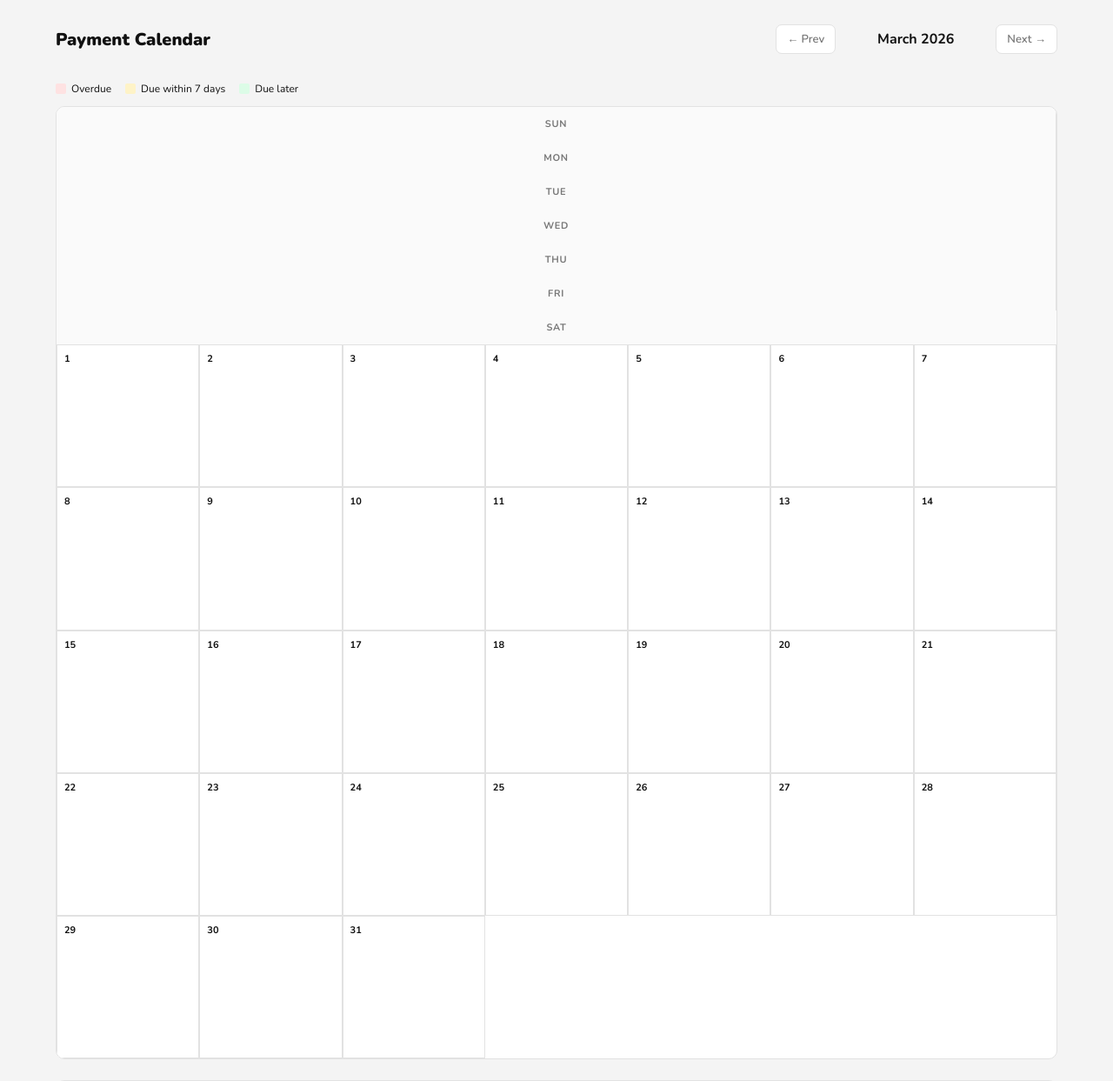
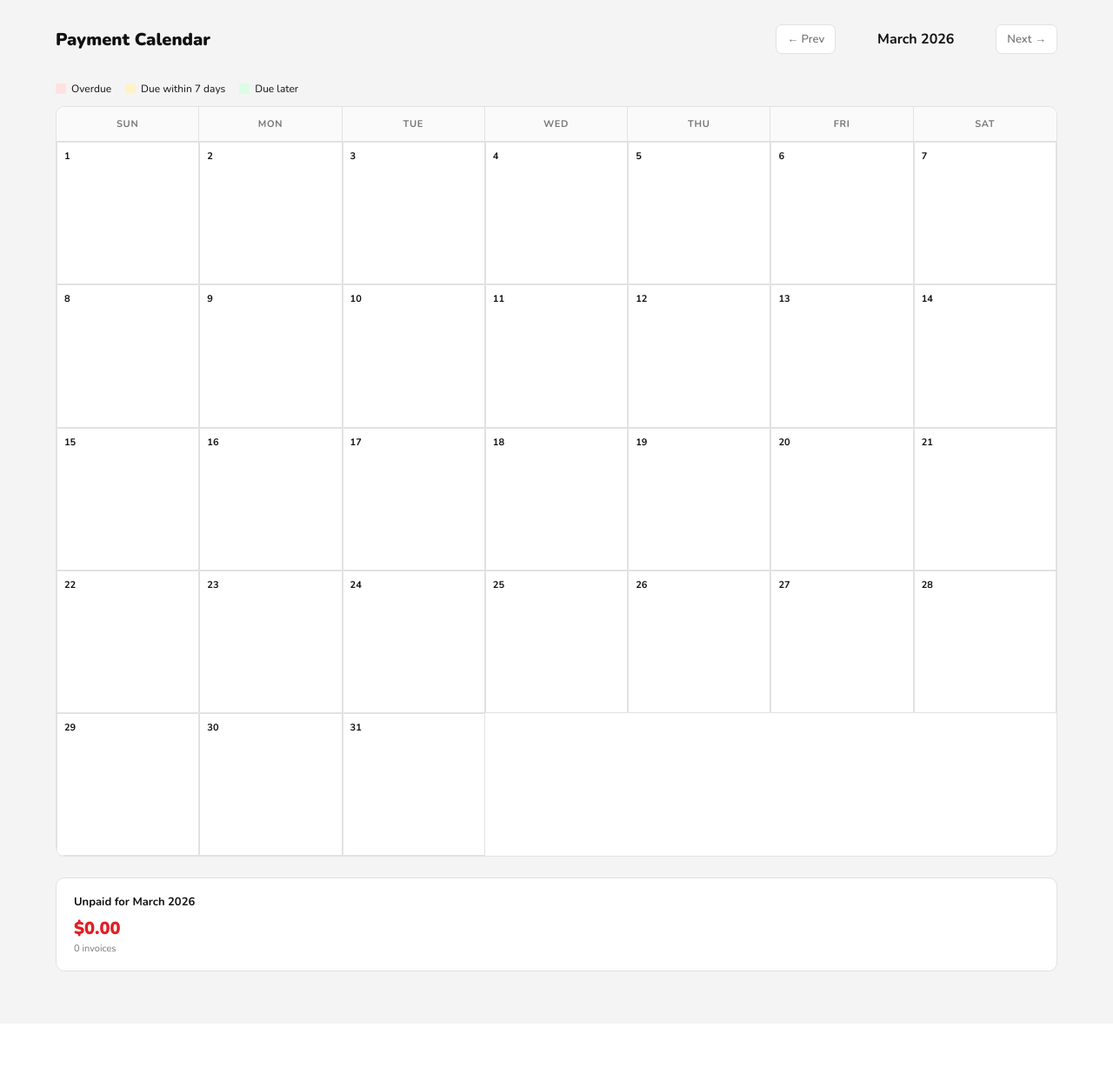
Before and after one commit to johns-dotcom/boom-invoice-app, a Flask app: page /calendar in a window 1280 px wide. Shown: the part 56-1299 px from the top of the page at 87% size. After the commit the page ends 1173 px from the top, so only its background shows below. Run offline with Flask 3, Linux system fonts and the light colour scheme; data that the repository does not hold is empty; some libraries are stand-ins or nearby versions.

Commit message:
Fix calendar header grid layout; fix invoice list button stacking

```diff
--- a/templates/calendar.html
+++ b/templates/calendar.html
@@ -24,6 +24,7 @@
   .month-label { font-size:16px; font-weight:700; color:var(--text); min-width:160px; text-align:center; }
 
   .calendar-wrap { background:#fff; border:1px solid var(--border); border-radius:10px; overflow:hidden; }
+  .calendar-header { display:grid; grid-template-columns:repeat(7,1fr); border-bottom:1px solid var(--border); }
   .dow { padding:12px 8px; text-align:center; font-size:11px; font-weight:700; text-transform:uppercase; letter-spacing:.06em; color:var(--muted); background:#fafafa; border-right:1px solid var(--border); }
   .dow:last-child { border-right:none; }
 
```
